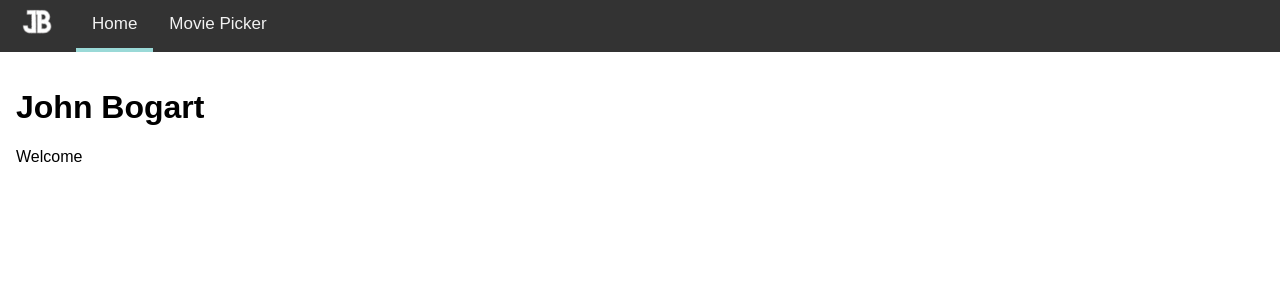
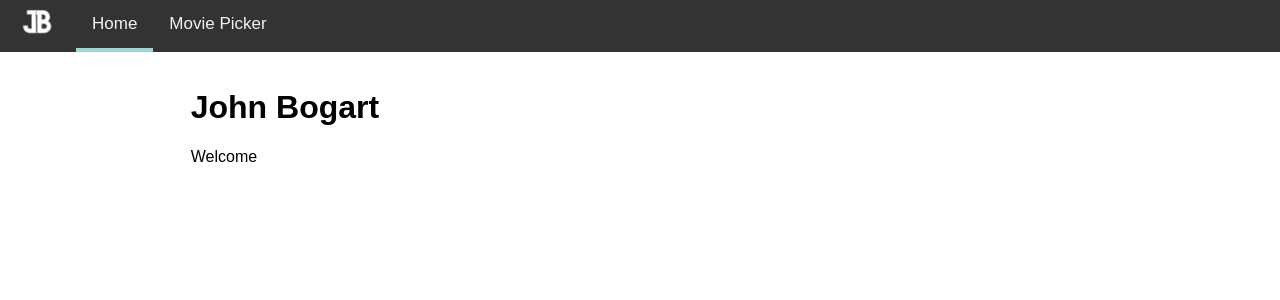
Before and after one commit to JBogart91/cheesesteak, a Nuxt app: page / in a window 1280 px wide. Shown: the top 300 px of the page. Built offline with nearby package versions, Linux system fonts and the light colour scheme.

Commit message:
Small styling tweak

```diff
--- a/src/layouts/default.vue
+++ b/src/layouts/default.vue
@@ -2,7 +2,9 @@
   <div>
     <nav-bar :items="links"></nav-bar>
     <main>
-      <nuxt></nuxt>
+      <div class="container">
+        <nuxt></nuxt>
+      </div>
     </main>
   </div>
 </template>
@@ -30,5 +32,11 @@ export default {
     background-color: white;
     overflow-y: auto;
     padding: 16px;
+    display: flex;
+    justify-content: center;
+  }
+
+  .container {
+    width: 72%;
   }
 </style>
```
